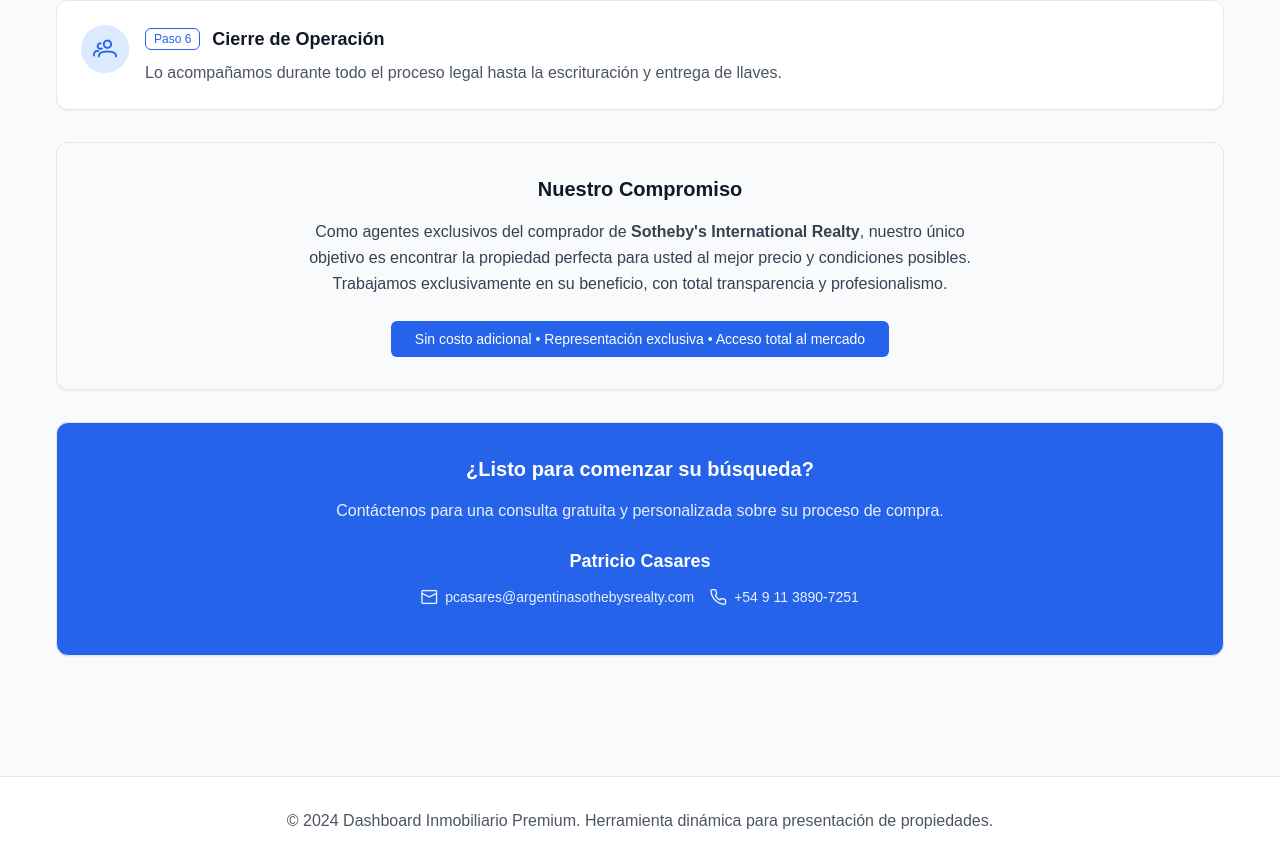
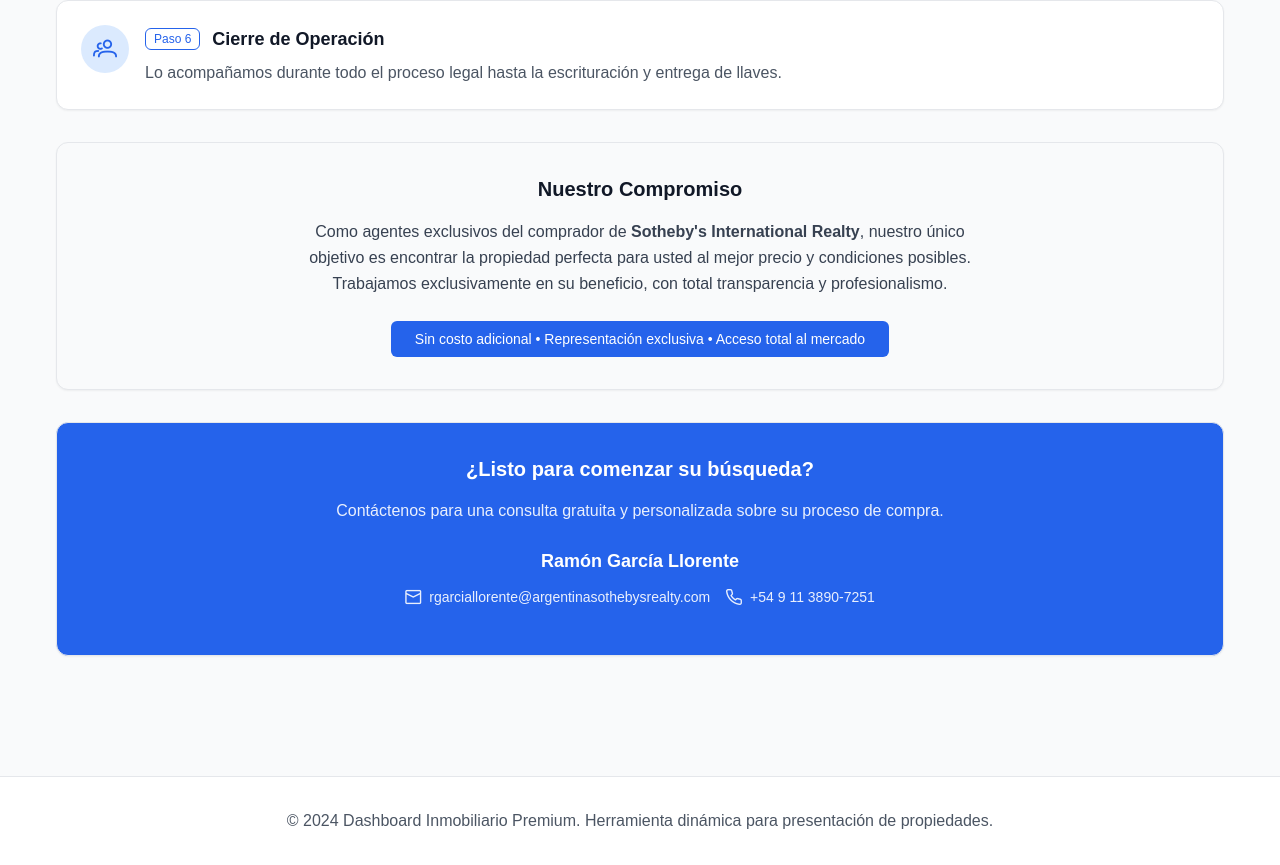
Before and after one commit to alexanderccdev/widget_sothephys_creator_search_properties, a Vue app: page /purchase-process in a window 1280 px wide. Shown: the part 1391-2256 px from the top of the page. Built offline with nearby package versions, Linux system fonts and the light colour scheme; no server answers; a web font is replaced by a local one; what tailwindcss-primeui would draw is missing.

Commit message:
refactor DefaultLayout and PropertyListPage for improved property fetching; update contact details in PurchaseProcessPage

```diff
--- a/src/layouts/DefaultLayout.vue
+++ b/src/layouts/DefaultLayout.vue
@@ -20,6 +20,19 @@
 </template>
 
 <script setup>
+import { onMounted } from 'vue'
 import AppHeader from '@/components/common/AppHeader.vue'
 import NavigationTabs from '@/components/common/NavigationTabs.vue'
+import { useProperties } from '@/composables/useProperties'
+
+const { fetchProperties } = useProperties()
+
+onMounted(() => {
+  debugger
+  const defaultFilters = {
+    ambientes: 4
+  }
+  fetchProperties(defaultFilters)
+})
+
 </script>
--- a/src/pages/PropertyListPage.vue
+++ b/src/pages/PropertyListPage.vue
@@ -65,7 +65,7 @@
 </template>
 
 <script setup>
-import { ref, onMounted, watch } from 'vue' // Importar watch y onMounted
+import { ref, watch } from 'vue'
 import PropertyCard from '@/components/property/PropertyCard.vue'
 import PropertyDetailDialog from '@/components/property/PropertyDetailDialog.vue'
 import { useProperties } from '@/composables/useProperties'
@@ -122,11 +122,6 @@ function applyFilters() {
     fetchProperties(apiParams)
 }
 
-// 6. Ejecutar la búsqueda inicial al montar
-onMounted(() => {
-    applyFilters()
-})
-
 // 7. Observar cambios en los filtros para aplicar la búsqueda
 watch(currentFilters.value, () => {
     // Si el usuario cambia los selects, se ejecuta una nueva búsqueda
--- a/src/pages/PurchaseProcessPage.vue
+++ b/src/pages/PurchaseProcessPage.vue
@@ -255,11 +255,11 @@
         proceso de compra.
       </p>
       <div class="mb-4">
-        <h4 class="font-semibold text-lg mb-3">Patricio Casares</h4>
+        <h4 class="font-semibold text-lg mb-3">Ramón García Llorente</h4>
         <div class="flex flex-col sm:flex-row gap-4 justify-center items-center">
           <div class="flex items-center gap-2 text-sm opacity-90">
             <i class="pi pi-envelope"></i>
-            <span>pcasares@argentinasothebysrealty.com</span>
+            <span>rgarciallorente@argentinasothebysrealty.com</span>
           </div>
           <div class="flex items-center gap-2 text-sm opacity-90">
             <i class="pi pi-phone"></i>
```
